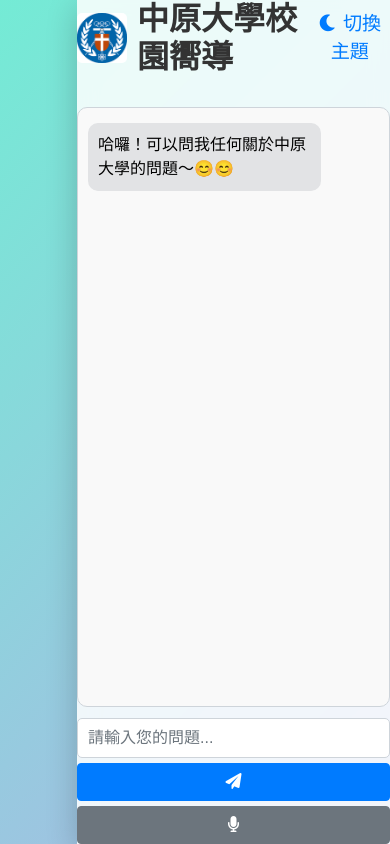
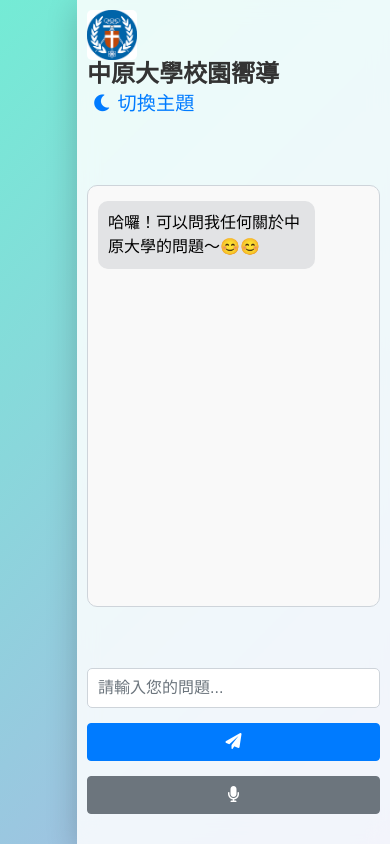
Before and after one commit to jerry98166/CampusProject, a plain HTML site: page index.html in a window 390 px wide. Drawn offline with nearby package versions, Linux system fonts and the light colour scheme.

Commit message:
no change

```diff
--- a/style_test.css
+++ b/style_test.css
@@ -161,25 +161,37 @@ h2 {
 @media (max-width: 768px) {
     .chat-container {
         width: 100%;
-        padding: 0; /* 移除內邊距 */
-        margin: 0; /* 移除外邊距 */
+        padding: 10px;
+        margin: 0;
         border-radius: 0;
+    }
+
+    .chat-header {
+        flex-direction: column;
+        align-items: flex-start;
+    }
+
+    .chat-header h2 {
+        font-size: 1.5rem;
+    }
+
+    .chat-box {
+        height: 50vh;
     }
 
     .input-area {
         flex-direction: column;
         gap: 5px;
-        margin: 0; /* 移除左右外邊距 */
+        margin-left: 0;
+        margin-right: 0;
     }
 
     #user-input, #send-btn, #voice-btn {
-        width: 100%; /* 確保每個元素佔滿整個寬度 */
+        width: 100%;
         margin: 0;
     }
 
-    .chat-box {
-        margin: 0; /* 移除聊天框的外邊距 */
-        padding: 10px; /* 可保留內容的內邊距 */
-        width: 100%; /* 讓寬度貼合整個螢幕 */
+    #send-btn, #voice-btn {
+        margin-top: 10px;
     }
 }
```
